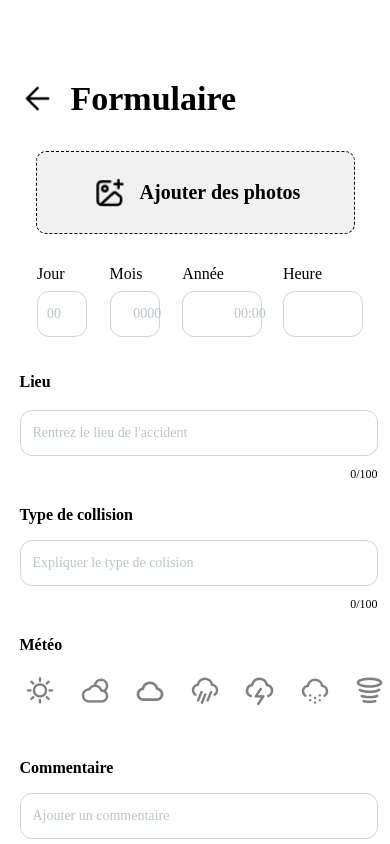
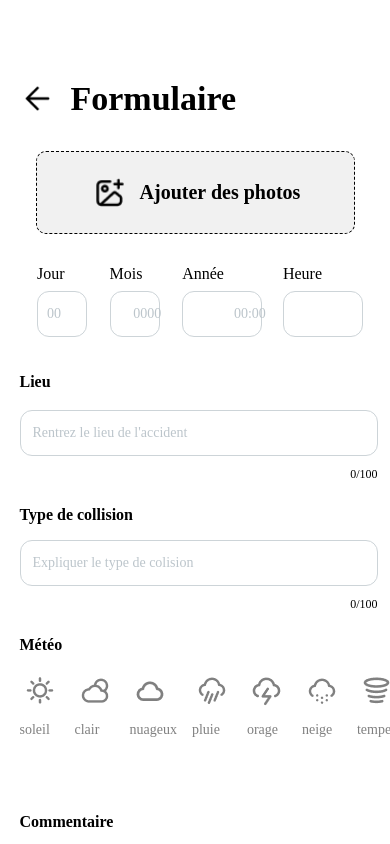
Before and after one commit to Kess4/RoSa, a React Native app in the folder front/: screen /Form in a window 390 px wide. Built offline with nearby package versions, Linux system fonts and the light colour scheme.

Commit message:
UPDATE Form

```diff
--- a/front/screens/Form.jsx
+++ b/front/screens/Form.jsx
@@ -113,14 +113,17 @@ const Form = ({ navigation }) => {
           <Text style={{ color: 'black', fontSize: 16, fontFamily: 'Marianne', fontWeight: '700', lineHeight: 18 }}>Météo</Text>
           {/* Autres éléments du formulaire */}
           <View style={{flexDirection: 'row', gap: 15,  marginBottom : 16}}>
+            <View style={{flexDirection: 'row', gap: 15,  marginBottom : 16}}>
             {meteo.map((icon) => (
             <TouchableOpacity key={icon.name} onPress={() => handleIconPress(icon.name)}>
               <Image
               source={icon.source}
               style={{ width: 40, height: 41, tintColor: selectedMeteo === icon.name ? 'black' : 'gray' }}
               />
+              <Text style={{ color: selectedMeteo === icon.name ? 'black' : 'gray', fontSize: 14, fontFamily: 'Marianne', fontWeight: '500', lineHeight: 37.50, wordWrap: 'break-word'}}>{icon.name}</Text>
             </TouchableOpacity>
             ))}
+            </View>
           </View>
 
           <Text style={{ marginTop: 10, color: 'black', fontSize: 16, fontFamily: 'Marianne', fontWeight: '700', lineHeight: 18, marginTop : 16}}>Commentaire</Text>
```
